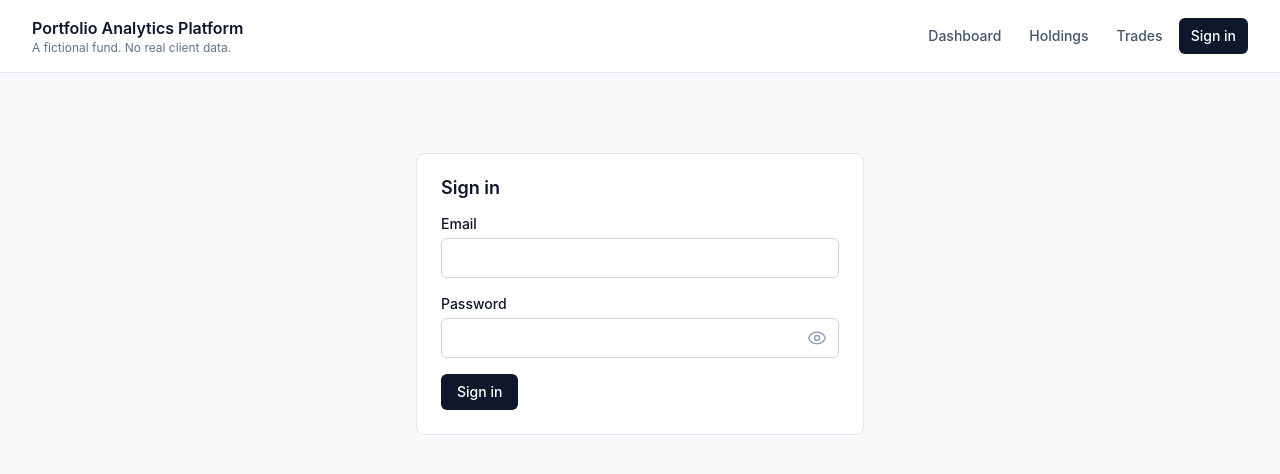
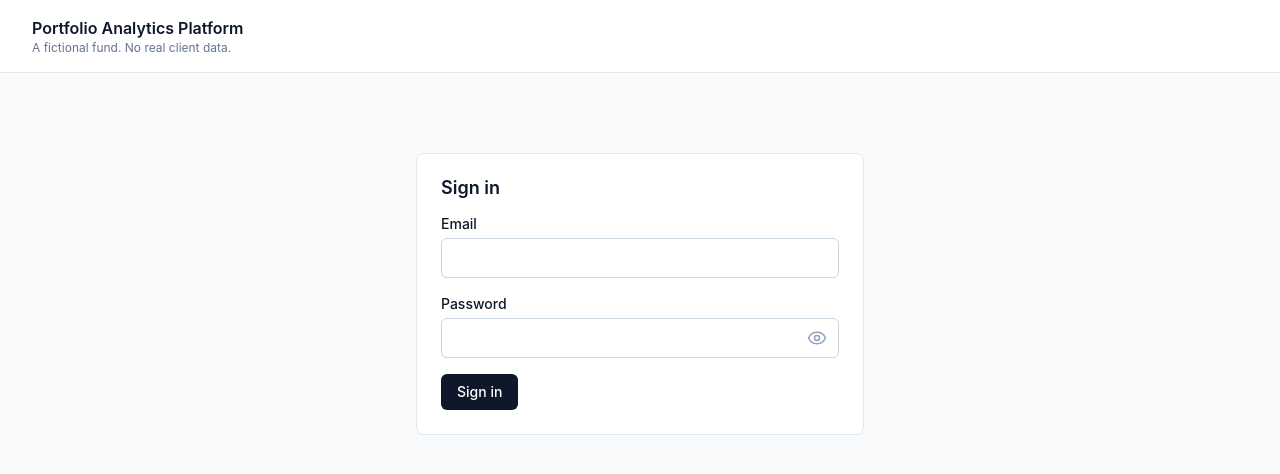
Before and after one commit to d4n1elliu/portfolio-analytics-platform, a React (Vite) app in the folder frontend/: page /login in a window 1280 px wide. Shown: the top 474 px of the page. Built offline with nearby package versions, Linux system fonts and the light colour scheme; no server answers.

Commit message:
fix(frontend): Hide the page links from a signed-out visitor
- Show Dashboard, Holdings and Trades in the nav bar only after sign
  in, so a signed-out visitor is not offered links they cannot use
- List the pages once, for the nav bar and the login page to share

```diff
--- a/frontend/src/components/NavBar.tsx
+++ b/frontend/src/components/NavBar.tsx
@@ -1,24 +1,20 @@
 import { useAuth } from '../lib/auth'
-import { ROUTES } from '../routes'
+import { PAGES } from '../routes'
 import HeaderLink from './HeaderLink'
 
-const LINKS = [
-  { to: ROUTES.dashboard, label: 'Dashboard' },
-  { to: ROUTES.holdings, label: 'Holdings' },
-  { to: ROUTES.trades, label: 'Trades' },
-]
-
+/** The links to each page. A signed-out visitor cannot open them, so sees none. */
 function NavBar() {
   const { state } = useAuth()
 
+  if (state.status !== 'signedIn') return null
+
   return (
     <nav aria-label="Main" className="flex gap-1">
-      {LINKS.map((link) => (
-        <HeaderLink key={link.to} to={link.to}>
-          {link.label}
+      {PAGES.map((page) => (
+        <HeaderLink key={page.path} to={page.path}>
+          {page.label}
         </HeaderLink>
       ))}
-      {state.status === 'signedOut' && <HeaderLink to={ROUTES.login}>Sign in</HeaderLink>}
     </nav>
   )
 }
--- a/frontend/src/routes.ts
+++ b/frontend/src/routes.ts
@@ -7,6 +7,13 @@ export const ROUTES = {
   trades: '/trades',
 } as const
 
+/** The pages a signed-in user can open, in the order the nav bar lists them. */
+export const PAGES = [
+  { path: ROUTES.dashboard, label: 'Dashboard' },
+  { path: ROUTES.holdings, label: 'Holdings' },
+  { path: ROUTES.trades, label: 'Trades' },
+]
+
 /** What a page hands to the login page when it sends a signed-out visitor there. */
 export interface LoginState {
   /** The address to return to after signing in. */
```
